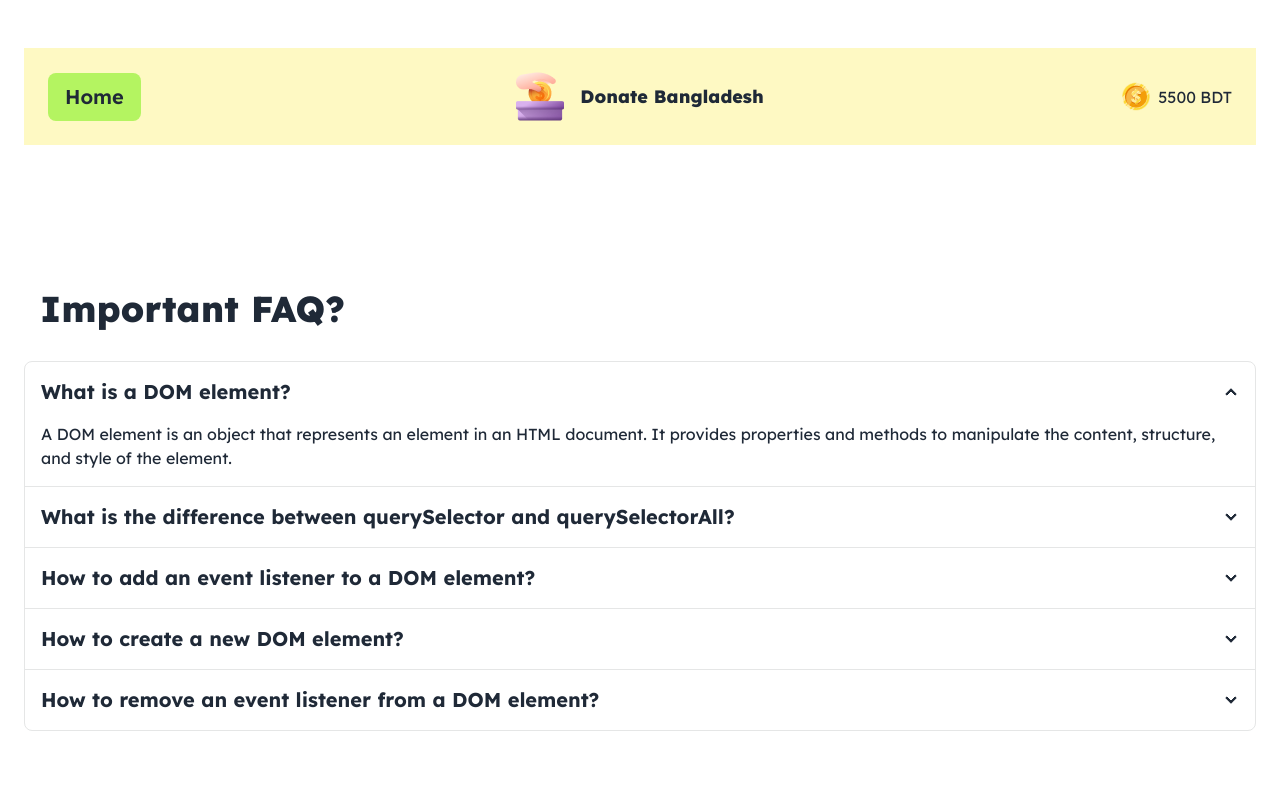
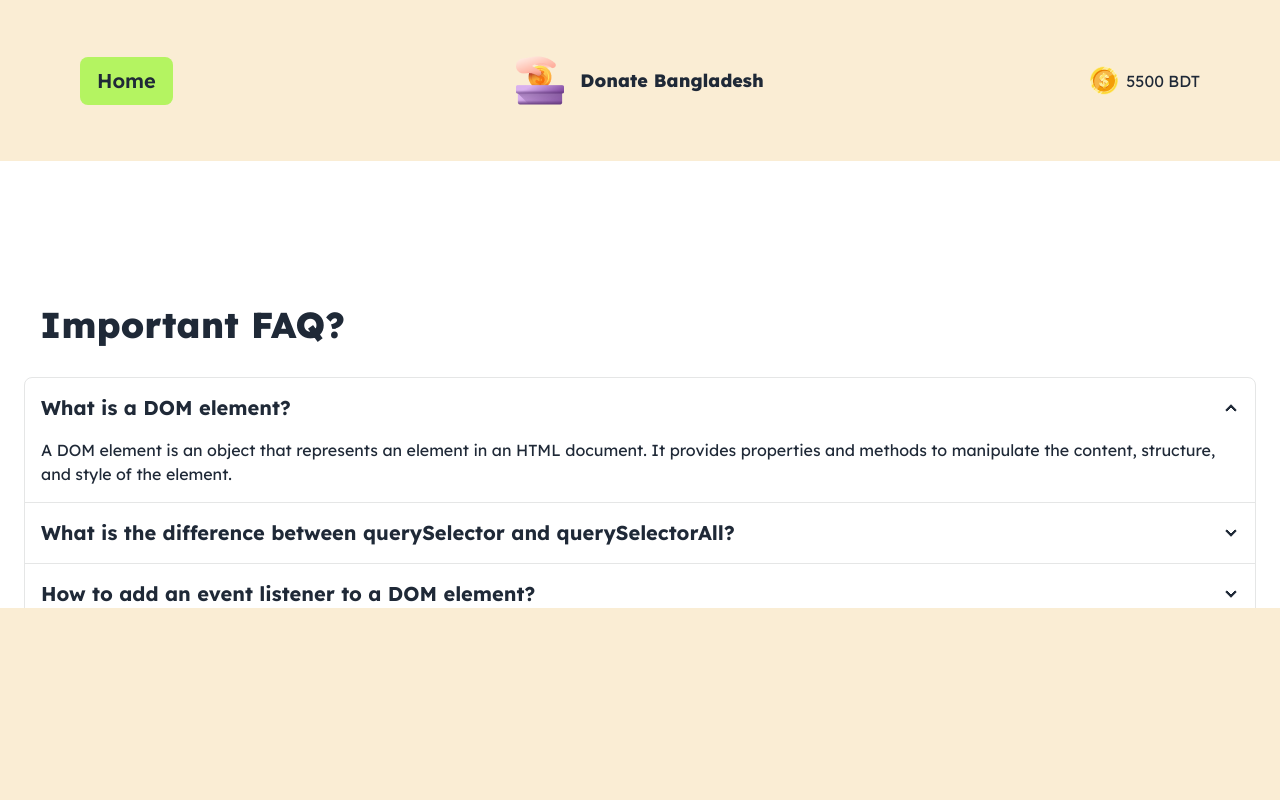
Before and after one commit to MdFoysal2024/Donate-Bangladesh, a plain HTML site: page blog.html in a window 1280 px wide. Drawn offline with nearby package versions, Linux system fonts and the light colour scheme.

```diff
--- a/blog.html
+++ b/blog.html
@@ -1,5 +1,6 @@
 <!DOCTYPE html>
 <html lang="en">
+
 <head>
   <meta charset="UTF-8">
   <meta name="viewport" content="width=device-width, initial-scale=1.0">
@@ -19,15 +20,27 @@
       font-family: "Lexend", sans-serif;
       font-style: normal;
     }
+
+    .footer {
+      position: fixed;
+      left: 0;
+      bottom: 0;
+      width: 100%;
+      background-color: red;
+      color: white;
+      text-align: center;
+    }
   </style>
 </head>
+
 <body class="lexend-font">
-    <header class="container mx-auto px-6 mt-12 ">
-        <nav class="bg-yellow-100 p-4">
+  <header>
+    <section class="bg-[#faedd4]  p-12">
+
+      <nav class="container mx-auto px-6  ">
         <div class="navbar ">
           <div class="navbar-start">
 
-                    <!-- <a class="btn btn-ghost text-xl bg-[#B4F461]">Home</a> -->
             <a class="btn btn-ghost text-xl bg-[#B4F461]" href="./index.html">Home</a>
           </div>
           <div class="navbar-center items-center lg:flex gap-4">
@@ -40,6 +53,7 @@
           </div>
         </div>
       </nav>
+    </section>
 
   </header>
 
@@ -53,15 +67,18 @@
         <div class="collapse-title text-xl font-bold">What is a DOM element?
         </div>
         <div class="collapse-content">
-                <p>A DOM element is an object that represents an element in an HTML document. It provides properties and methods to manipulate the content, structure, and style of the element.</p>
+          <p>A DOM element is an object that represents an element in an HTML document. It provides properties and
+            methods to manipulate the content, structure, and style of the element.</p>
         </div>
       </div>
       <div class="collapse collapse-arrow join-item border-base-300 border">
         <input type="radio" name="my-accordion-4" />
-              <div class="collapse-title text-xl font-bold">What is the difference between querySelector and querySelectorAll?</div>
+        <div class="collapse-title text-xl font-bold">What is the difference between querySelector and querySelectorAll?
+        </div>
         <div class="collapse-content">
           <p>
-                  The querySelector method returns the first element that matches a specified CSS selector(s), while the querySelectorAll method returns all elements that match the CSS selector(s).</p>
+            The querySelector method returns the first element that matches a specified CSS selector(s), while the
+            querySelectorAll method returns all elements that match the CSS selector(s).</p>
         </div>
       </div>
       <div class="collapse collapse-arrow join-item border-base-300 border">
@@ -69,7 +86,8 @@
         <div class="collapse-title text-xl font-bold">How to add an event listener to a DOM element?</div>
         <div class="collapse-content">
           <p>
-                  You can use the addEventListener method to add an event listener to a DOM element. The method takes two parameters: the event type and the event handler function.</p>
+            You can use the addEventListener method to add an event listener to a DOM element. The method takes two
+            parameters: the event type and the event handler function.</p>
         </div>
       </div>
       <div class="collapse collapse-arrow join-item border-base-300 border">
@@ -77,7 +95,8 @@
         <div class="collapse-title text-xl font-bold">How to create a new DOM element?</div>
         <div class="collapse-content">
           <p>
-                  You can use the createElement method to create a new DOM element. The method takes one parameter: the tag name of the element.</p>
+            You can use the createElement method to create a new DOM element. The method takes one parameter: the tag
+            name of the element.</p>
         </div>
       </div>
       <div class="collapse collapse-arrow join-item border-base-300 border">
@@ -85,11 +104,17 @@
         <div class="collapse-title text-xl font-bold">How to remove an event listener from a DOM element?</div>
         <div class="collapse-content">
           <p>
-                  You can use the removeEventListener method to remove an event listener from a DOM element. The method takes the same parameters as the addEventListener method.</p>
+            You can use the removeEventListener method to remove an event listener from a DOM element. The method takes
+            the same parameters as the addEventListener method.</p>
         </div>
       </div>
     </div>
 
   </section>
+
+  <footer class="bg-[#faedd4] footer  mt-16 p-24">
+
+  </footer>
 </body>
+
 </html>
```
Also changed, not shown: index.html (+9 -6 lines). Lines whose indentation alone changed are shown as unchanged.
